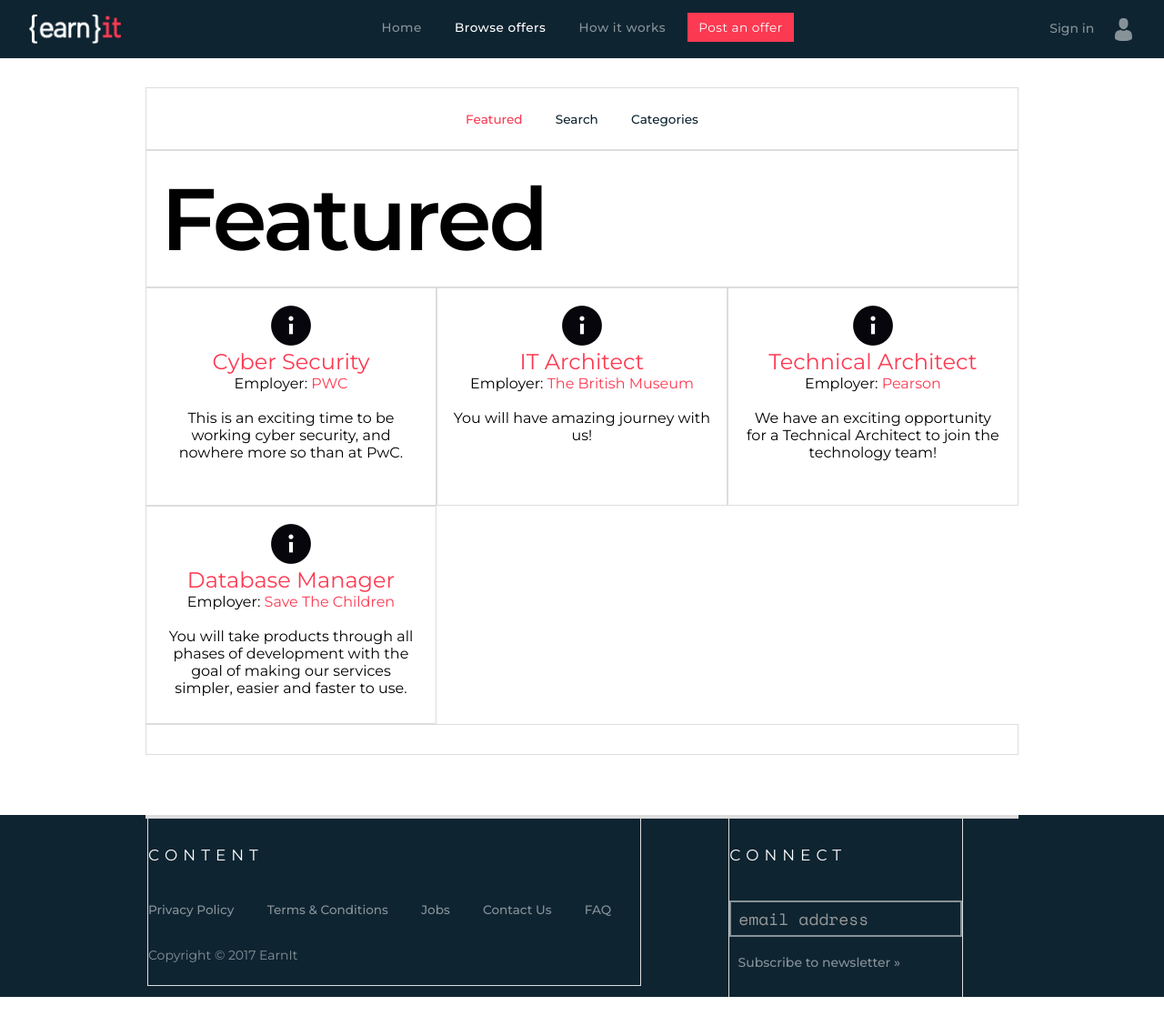
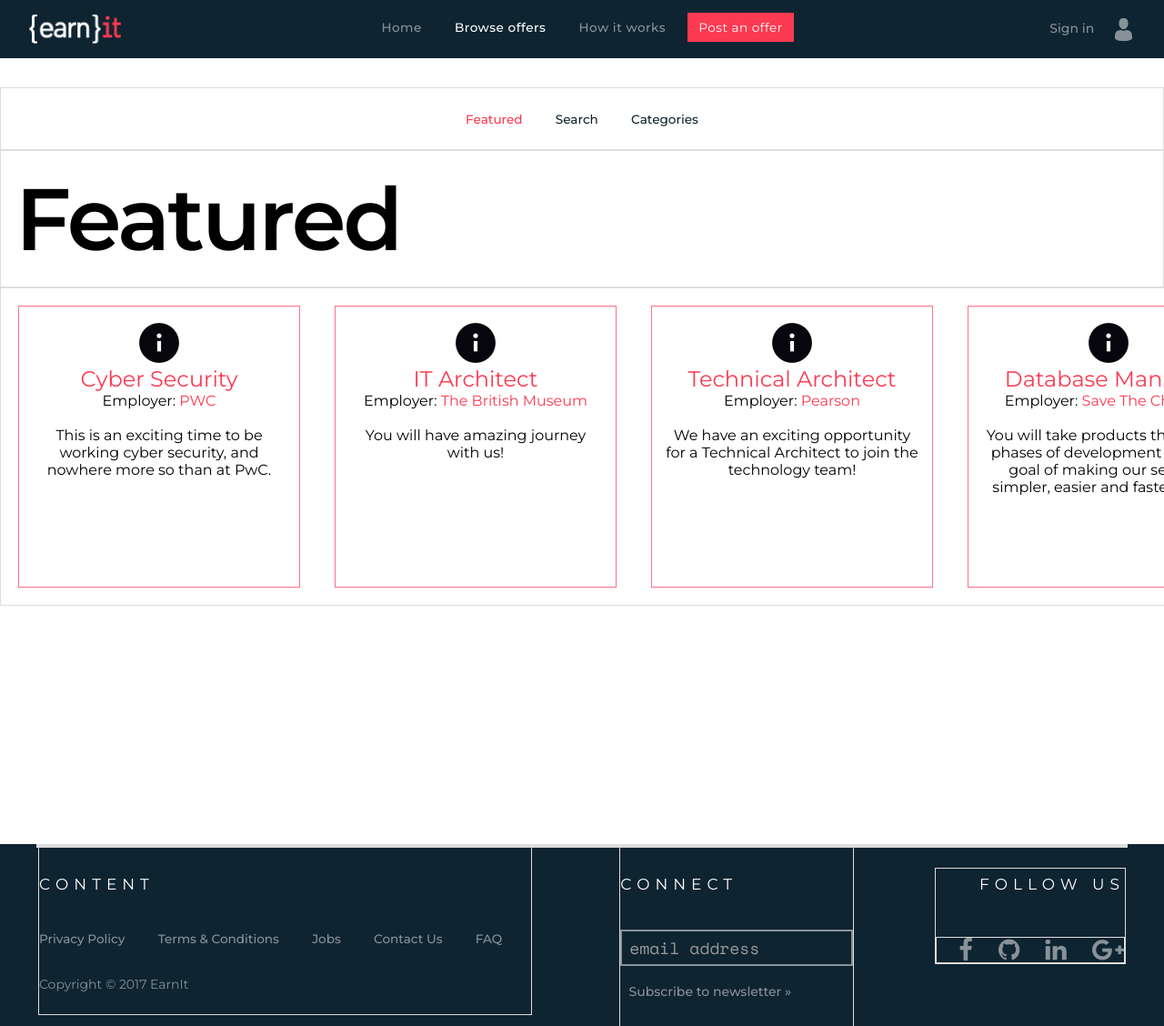
Before and after one commit to myelonka/earnit, a PHP site: page /browse.php?page=feat&id=4 in a window 1280 px wide. Shown: the whole page at 91% size. Before the commit the page ends 1096 px from the top, so only its background shows below. Run offline with PHP 8.4, Linux system fonts and the light colour scheme; data comes from the database, SQL or seed files in the repository; some libraries are stand-ins or nearby versions.

Commit message:
Job-container

```diff
--- a/browse-categ.php
+++ b/browse-categ.php
@@ -14,7 +14,8 @@
 </form>
 </div>
 
-<div id="job_list">
+<div id="job_container">
+
     <?php
      @ $db = new mysqli($dbserver, $dbuser, $dbpass, $dbname);
 
@@ -51,14 +52,13 @@
         }
     ?>
 
+</div>
 
-<div class="col-12">
     <div id="openModal" class="modalDialog">
         <div>
             <a href="#close" title="Close" class="close">X</a>
 
         </div>
 	</div>
-</div>
 
 </div>
--- a/browse-feat.php
+++ b/browse-feat.php
@@ -1,5 +1,6 @@
 <div class="col-12" id="browse_heading"><h1>Featured</h1></div>
 
+<div id="job_container">
 <?php
      @ $db = new mysqli($dbserver, $dbuser, $dbpass, $dbname);
 
@@ -22,12 +23,12 @@
 
 while ($stmt->fetch()) {
     // Set the postid in the url so you can know which post has been clicked
-    echo "<div class='col-4 equal' id='stile_ingrid'> <a href='?page=feat&id=$postId#openModal'><img src='img/browse_icon.png'/></a><br><span class='post_title'>$title </span> <br> Employer: <span class='post_var'>$author</span><br><br> <span >$promoSentence</span></div>";
+    echo "<div id='stile_ingrid'> <a href='?page=feat&id=$postId#openModal'><img src='img/browse_icon.png'/></a><br><span class='post_title'>$title </span> <br> Employer: <span class='post_var'>$author</span><br><br> <span >$promoSentence</span></div>";
     }
     $stmt->close();
 ?>
 
-<div class="col-12">
+</div>
     <div id="openModal" class="modalDialog">
         <div>
             <a href="#close" title="Close" class="close">X</a>
@@ -121,4 +122,3 @@
 	</div>
 
     </div>
-</div>
--- a/main.css
+++ b/main.css
@@ -230,6 +230,7 @@
    min-height: 100%;
 	max-width: 1400px;
 	margin-top: 2rem;
+	margin-bottom: 2rem;
 }
 
 .equal{
@@ -672,9 +673,11 @@
 }
 
 #homepage-text h2 {
-	padding: 4rem 0rem 0rem 1.5rem;
+	height: 30rem;
+	padding: 6rem 0rem 0rem 1.5rem;
 	color: #fff;
-	font-size: 6rem;
+	font-size: 6.5rem;
+	line-height: 7rem;
 }
 
 #homepage-text p {
@@ -682,10 +685,6 @@
 	line-height: 1.7rem;
 	padding: 0rem 1.5rem 1rem 2rem;
 	font-size: 1rem;
-}
-
-#pagecontainer {
-	max-height: 500px;
 }
 
 
@@ -976,7 +975,20 @@
 }
 
 #stile_ingrid{
+	padding: 15px;
     text-align: center;
+    border: 1px solid #FC7087;
+    height: 310px;
+    width: 310px;
+    margin: 19px;
+    float: left;
+}
+
+#job_container {
+	width: 1400px;
+	max-height: 9000px;
+	margin: 0 auto;
+	overflow: hidden;
 }
 
 .submit_forms{
@@ -995,11 +1007,11 @@
      background : #FC7087;
 }
 
-#featured_form h1 , #post_form h1 {
+#featured_form h1 , #post_form h1, #fpost_form h3 {
 	font-weight: 600;
 	letter-spacing: 0px;
 	font-size: 14pt;
-	padding-bottom: 5px;
+	padding: 5px 0px 5px 0px;
 }
 
 #featured_form input {
@@ -1038,6 +1050,8 @@
 	text-transform: uppercase;
 	cursor: pointer;
 }
+
+
 
 
 
@@ -1099,7 +1113,7 @@
     background: #FC7087;
 }
 
-
+/*
 @media only screen and (min-width: 720px) {
 	.page-container {
         max-width: 720px;
@@ -1126,3 +1140,4 @@
 		width: 1400px;
 	}
 }
+*/
```
Also changed, not shown: browse-search.php (+11 -4 lines). Lines whose indentation alone changed are shown as unchanged.
